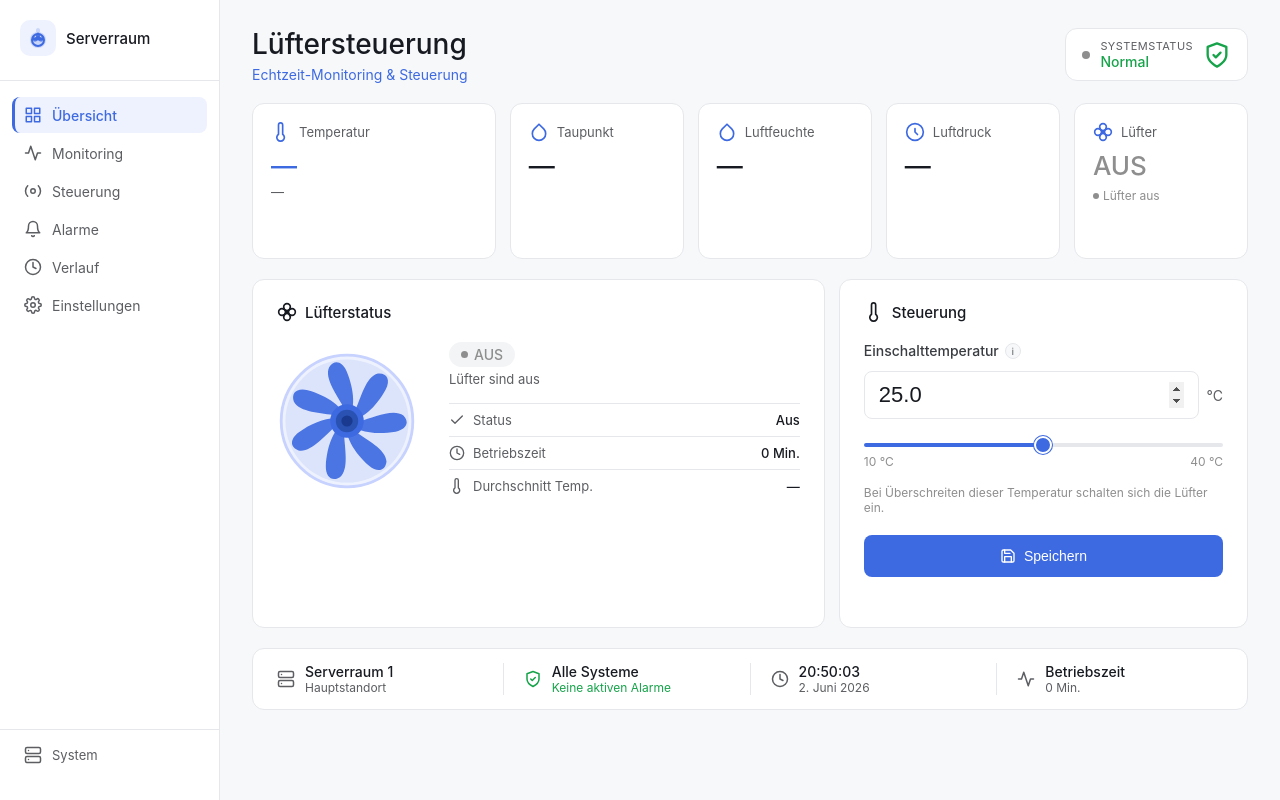
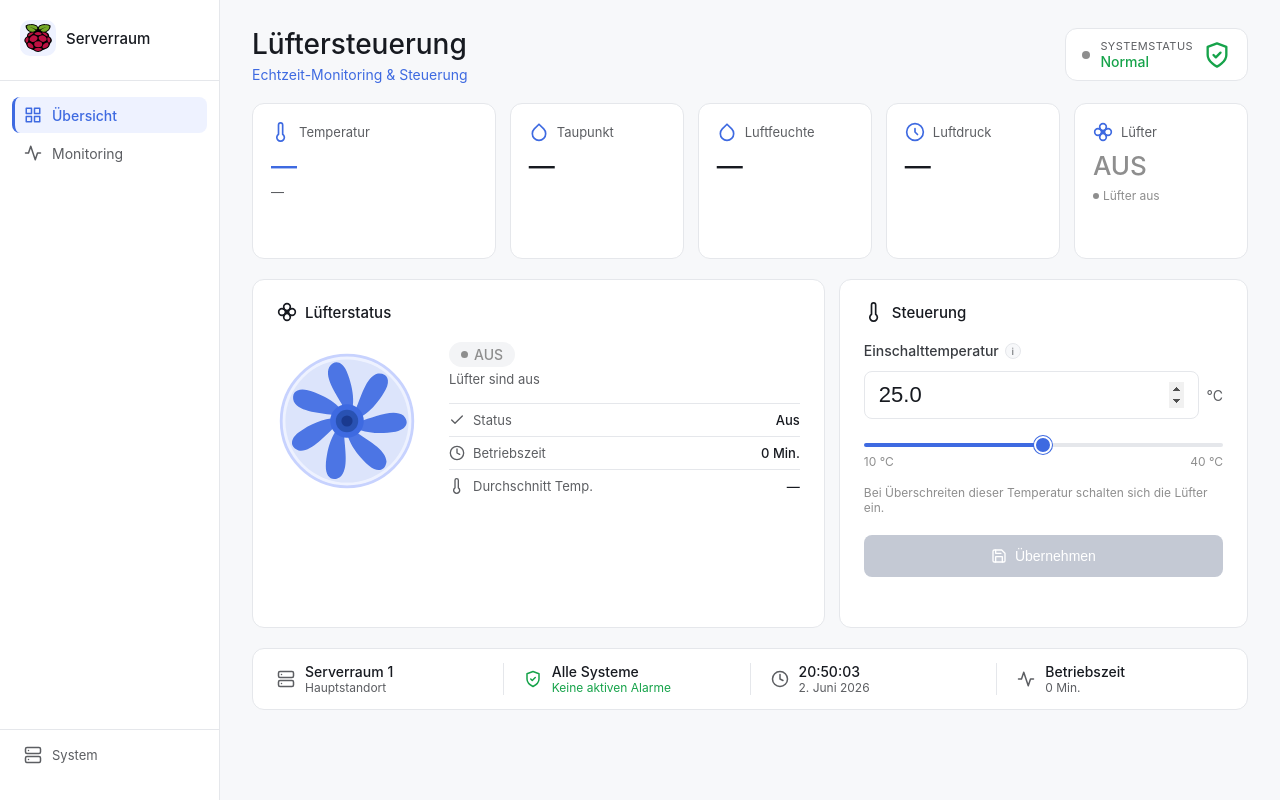
Before and after one commit to Artur-Leer48/L-ftung_Serverraum_Raspberry_Pi, a Flask app: page / in a window 1280 px wide. Run offline with Flask 3, Linux system fonts and the light colour scheme.

Commit message:
feat: replace sidebar logo with Raspberry Pi icon and remove unused nav items
Removes Steuerung, Alarme, Verlauf and Einstellungen nav items that had
no functionality. Replaces the custom fan SVG in the sidebar with the
official Raspberry Pi logo stored as a local static asset.

Co-Authored-By: Claude Sonnet 4.6 <noreply@anthropic.com>

```diff
--- a/static/style.css
+++ b/static/style.css
@@ -51,6 +51,17 @@ body {
   gap: 10px;
   padding: 0 20px 24px;
   border-bottom: 1px solid var(--border);
+}
+
+.sidebar-logo-icon {
+  width: 36px;
+  height: 36px;
+  background: #EEF2FF;
+  border-radius: 10px;
+  display: flex;
+  align-items: center;
+  justify-content: center;
+  flex-shrink: 0;
 }
 
 .sidebar-title {
@@ -516,7 +527,8 @@ body {
   transition: background-color 0.33s;
 }
 
-.btn-save:hover { background: var(--accent-dk); }
+.btn-save:hover:not(:disabled) { background: var(--accent-dk); }
+.btn-save:disabled { background: #C4C9D4; cursor: not-allowed; }
 
 .save-feedback {
   font-size: 13px;
--- a/templates/index.html
+++ b/templates/index.html
@@ -11,18 +11,9 @@
   <!-- ── Sidebar ─────────────────────────────────────────────── -->
   <aside class="sidebar">
     <div class="sidebar-logo">
-      <svg width="36" height="36" viewBox="0 0 36 36" fill="none">
-        <rect width="36" height="36" rx="10" fill="#EEF2FF"/>
-        <path d="M18 8c-1.1 0-2 .9-2 2v2.2A8 8 0 0 0 10 20a8 8 0 0 0 16 0 8 8 0 0 0-6-7.8V10c0-1.1-.9-2-2-2Z" fill="#3E6AE1" opacity=".2"/>
-        <path d="M18 13a7 7 0 1 0 0 14 7 7 0 0 0 0-14Zm0 2a5 5 0 0 1 4.33 2.5H13.67A5 5 0 0 1 18 15Zm-5 5h10a5 5 0 0 1-10 0Z" fill="#3E6AE1"/>
-        <!-- fan blades -->
-        <g fill="#3E6AE1" opacity=".85">
-          <ellipse cx="18" cy="16" rx="2" ry="3.5" transform="rotate(0 18 18)"/>
-          <ellipse cx="18" cy="16" rx="2" ry="3.5" transform="rotate(120 18 18)"/>
-          <ellipse cx="18" cy="16" rx="2" ry="3.5" transform="rotate(240 18 18)"/>
-        </g>
-        <circle cx="18" cy="18" r="2" fill="#3E6AE1"/>
-      </svg>
+      <div class="sidebar-logo-icon">
+        <img src="/static/raspberry-pi.svg" width="28" height="28" alt="Raspberry Pi">
+      </div>
       <span class="sidebar-title">Serverraum</span>
     </div>
 
@@ -34,22 +25,6 @@
       <a href="#" class="nav-item" data-view="monitoring">
         <svg width="18" height="18" viewBox="0 0 24 24" fill="none" stroke="currentColor" stroke-width="2" stroke-linecap="round" stroke-linejoin="round"><polyline points="22 12 18 12 15 21 9 3 6 12 2 12"/></svg>
         Monitoring
-      </a>
-      <a href="#" class="nav-item">
-        <svg width="18" height="18" viewBox="0 0 24 24" fill="none" stroke="currentColor" stroke-width="2" stroke-linecap="round" stroke-linejoin="round"><circle cx="12" cy="12" r="3"/><path d="M19.07 4.93a10 10 0 0 1 0 14.14M4.93 4.93a10 10 0 0 0 0 14.14"/></svg>
-        Steuerung
-      </a>
-      <a href="#" class="nav-item">
-        <svg width="18" height="18" viewBox="0 0 24 24" fill="none" stroke="currentColor" stroke-width="2" stroke-linecap="round" stroke-linejoin="round"><path d="M18 8A6 6 0 0 0 6 8c0 7-3 9-3 9h18s-3-2-3-9"/><path d="M13.73 21a2 2 0 0 1-3.46 0"/></svg>
-        Alarme
-      </a>
-      <a href="#" class="nav-item">
-        <svg width="18" height="18" viewBox="0 0 24 24" fill="none" stroke="currentColor" stroke-width="2" stroke-linecap="round" stroke-linejoin="round"><circle cx="12" cy="12" r="10"/><polyline points="12 6 12 12 16 14"/></svg>
-        Verlauf
-      </a>
-      <a href="#" class="nav-item">
-        <svg width="18" height="18" viewBox="0 0 24 24" fill="none" stroke="currentColor" stroke-width="2" stroke-linecap="round" stroke-linejoin="round"><circle cx="12" cy="12" r="3"/><path d="M19.4 15a1.65 1.65 0 0 0 .33 1.82l.06.06a2 2 0 0 1-2.83 2.83l-.06-.06a1.65 1.65 0 0 0-1.82-.33 1.65 1.65 0 0 0-1 1.51V21a2 2 0 0 1-4 0v-.09A1.65 1.65 0 0 0 9 19.4a1.65 1.65 0 0 0-1.82.33l-.06.06a2 2 0 0 1-2.83-2.83l.06-.06A1.65 1.65 0 0 0 4.68 15a1.65 1.65 0 0 0-1.51-1H3a2 2 0 0 1 0-4h.09A1.65 1.65 0 0 0 4.6 9a1.65 1.65 0 0 0-.33-1.82l-.06-.06a2 2 0 0 1 2.83-2.83l.06.06A1.65 1.65 0 0 0 9 4.68a1.65 1.65 0 0 0 1-1.51V3a2 2 0 0 1 4 0v.09a1.65 1.65 0 0 0 1 1.51 1.65 1.65 0 0 0 1.82-.33l.06-.06a2 2 0 0 1 2.83 2.83l-.06.06A1.65 1.65 0 0 0 19.4 9a1.65 1.65 0 0 0 1.51 1H21a2 2 0 0 1 0 4h-.09a1.65 1.65 0 0 0-1.51 1Z"/></svg>
-        Einstellungen
       </a>
     </nav>
 
@@ -233,9 +208,9 @@
           Bei Überschreiten dieser Temperatur schalten sich die Lüfter ein.
         </p>
 
-        <button class="btn-save" id="saveBtn" type="button">
+        <button class="btn-save" id="saveBtn" type="button" disabled>
           <svg width="16" height="16" viewBox="0 0 24 24" fill="none" stroke="currentColor" stroke-width="2" stroke-linecap="round" stroke-linejoin="round"><path d="M19 21H5a2 2 0 0 1-2-2V5a2 2 0 0 1 2-2h11l5 5v11a2 2 0 0 1-2 2Z"/><polyline points="17 21 17 13 7 13 7 21"/><polyline points="7 3 7 8 15 8"/></svg>
-          Speichern
+          Übernehmen
         </button>
 
         <div class="save-feedback" id="saveFeedback"></div>
```
Also changed, not shown: static/raspberry-pi.svg (added).
